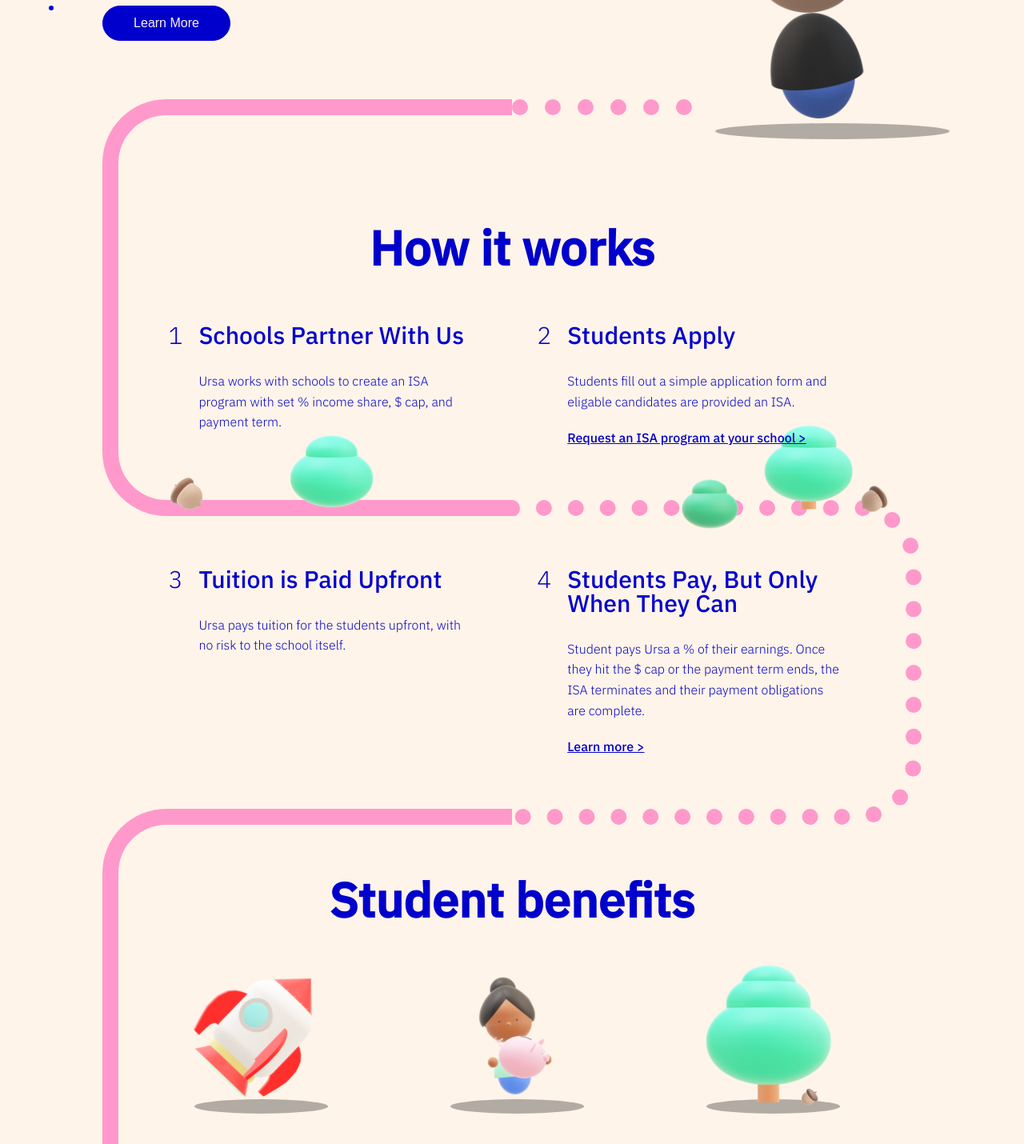
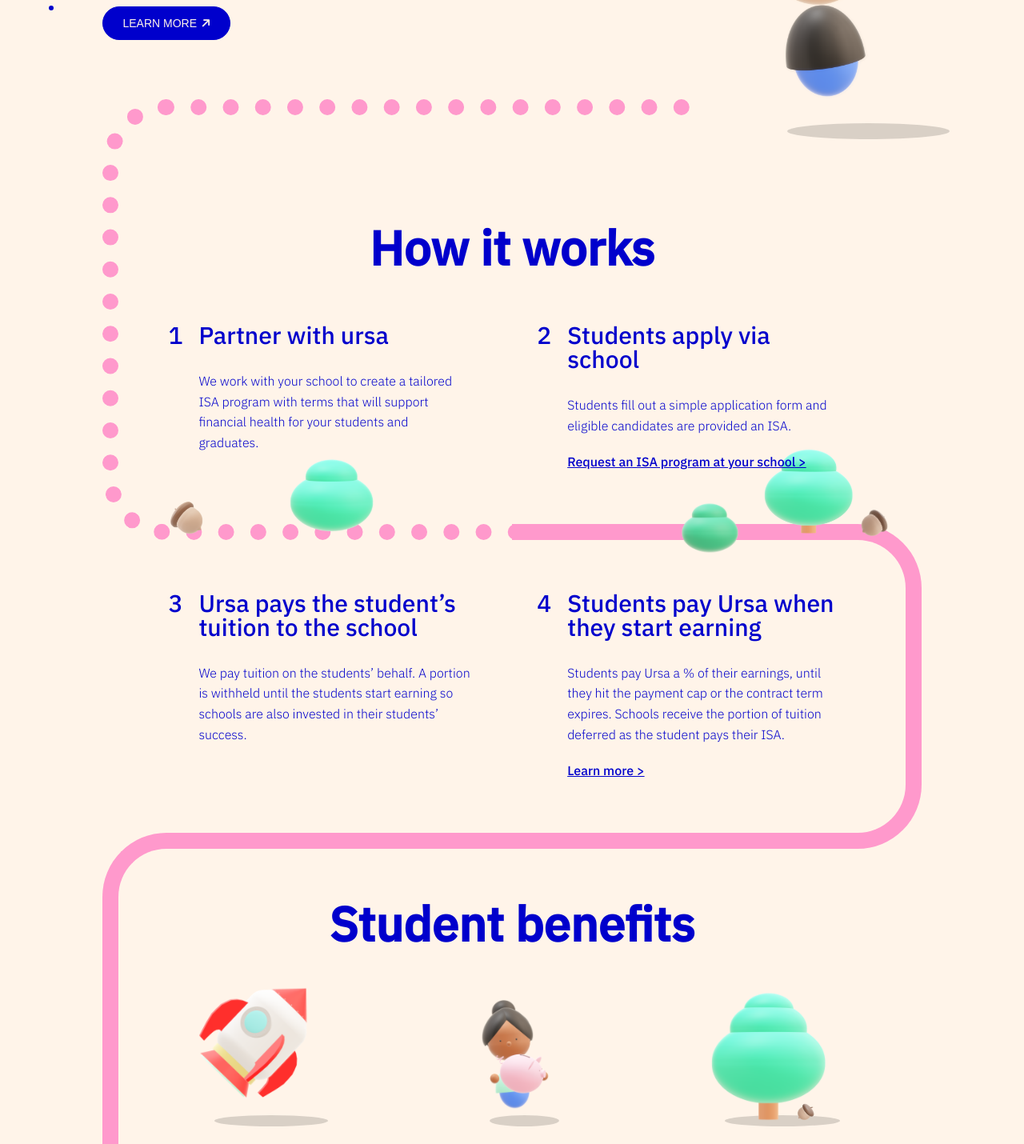
Before and after one commit to raewkl/ursa-website, a React (Create React App) app: page / in a window 1280 px wide. Shown: the part 580-2010 px from the top of the page at 80% size. Built offline with nearby package versions, Linux system fonts and the light colour scheme; no server answers.

Commit message:
working through client style changes before responsiveness

```diff
--- a/src/Components/LandingPage.js
+++ b/src/Components/LandingPage.js
@@ -14,7 +14,6 @@
 
   componentDidMount() {
     // check if in contact for initial circle position
-
     this.setState(
       {
         sectionOne: true,
@@ -87,11 +86,9 @@
     const circle = target;
     const animClasses = classes;
 
-    // if (circle) {
     animClasses.forEach(i => {
       circle.classList.remove(i);
     });
-    // }
   };
 
   circleAnimations = (vector, height) => {
@@ -220,11 +217,13 @@
                 heavy lifting <span>so you can focus on what’s important.</span>
               </p>
 
-              <button>Learn More</button>
+              <button>
+                Learn More<i className="fas fa-arrow-up"></i>
+              </button>
             </div>
 
             <div className="imgBox">
-              <img src={require("../Assets/Images/turnkey2.png")} alt="" />
+              <img src={require("../Assets/Images/student_light.png")} alt="" />
               <div className="shadow"></div>
             </div>
           </section>
@@ -237,7 +236,7 @@
               id="sectionTwoUpper"
             >
               <div className="borderOne"></div>
-              <div className="borderTwo"></div>
+              {/* <div className="borderTwo"></div> */}
               <div className="pathImgBox1">
                 <img
                   src={require("../Assets/Images/3d_acorn_light2.png")}
@@ -269,9 +268,7 @@
                 />
               </div>
 
-              <h2>
-                <em>How it works</em>
-              </h2>
+              <h2>How it works</h2>
               <ul>
                 <li>
                   <figure>
@@ -280,10 +277,11 @@
                     </div>
                     <figcaption>
                       <div className="subFig">
-                        <h3>Schools Partner With Us</h3>
+                        <h3>Partner with ursa</h3>
                         <p>
-                          Ursa works with schools to create an ISA program with
-                          set % income share, $ cap, and payment term.
+                          We work with your school to create a tailored ISA
+                          program with terms that will support financial health
+                          for your students and graduates.
                         </p>
                       </div>
                     </figcaption>
@@ -297,10 +295,10 @@
                     </div>
                     <figcaption>
                       <div className="subFig">
-                        <h3>Students Apply</h3>
+                        <h3>Students apply via school</h3>
                         <p>
                           Students fill out a simple application form and
-                          eligable candidates are provided an ISA.
+                          eligible candidates are provided an ISA.
                         </p>
                         <a href="">
                           <p>Request an ISA program at your school ></p>
@@ -325,10 +323,11 @@
                     </div>
                     <figcaption>
                       <div className="subFig">
-                        <h3>Tuition is Paid Upfront</h3>
+                        <h3>Ursa pays the student’s tuition to the school</h3>
                         <p>
-                          Ursa pays tuition for the students upfront, with no
-                          risk to the school itself.
+                          We pay tuition on the students’ behalf. A portion is
+                          withheld until the students start earning so schools
+                          are also invested in their students’ success.
                         </p>
                       </div>
                     </figcaption>
@@ -342,11 +341,12 @@
                     </div>
                     <figcaption>
                       <div className="subFig">
-                        <h3>Students Pay, But Only When They Can</h3>
+                        <h3>Students pay Ursa when they start earning</h3>
                         <p>
-                          Student pays Ursa a % of their earnings. Once they hit
-                          the $ cap or the payment term ends, the ISA terminates
-                          and their payment obligations are complete.
+                          Students pay Ursa a % of their earnings, until they
+                          hit the payment cap or the contract term expires.
+                          Schools receive the portion of tuition deferred as the
+                          student pays their ISA.
                         </p>
                         <a href="">
                           <p>Learn more ></p>
@@ -373,10 +373,11 @@
                 <figure>
                   <div className="stuImg">
                     <img
+                    className="rocket"
                       src={require("../Assets/Images/rocket.png")}
                       alt={"Ursa Logo"}
                     />
-                    <div className="shadow"></div>
+                    <div className="shadow s1"></div>
                   </div>
 
                   <figcaption>
@@ -395,7 +396,7 @@
                       src={require("../Assets/Images/piggybank.png")}
                       alt={"Ursa Logo"}
                     />
-                    <div className="shadow"></div>
+                    <div className="shadow s2"></div>
                   </div>
                   <figcaption>
                     <h3>Financing that’s always affordable</h3>
@@ -410,6 +411,7 @@
                 <figure>
                   <div className="stuImg">
                     <img
+                      className="stuTree"
                       src={require("../Assets/Images/tree.png")}
                       alt={"Ursa Logo"}
                     />
@@ -421,7 +423,7 @@
                       />
                     </div>
 
-                    <div className="shadow"></div>
+                    <div className="shadow s3"></div>
                   </div>
                   <figcaption>
                     <h3>Mentorship and career support</h3>
--- a/src/Partials/_main.scss
+++ b/src/Partials/_main.scss
@@ -31,6 +31,13 @@
 
   button {
     margin-top: 2vh;
+    // display: flex;
+    // align-items: center;
+
+    .fa-arrow-up {
+      transform: rotate(45deg);
+      margin-left: 6px;
+    }
   }
 
   .sectionOneLeft {
@@ -67,11 +74,11 @@
 
 .shadow {
   position: absolute;
-  left: 20%;
+  left: 40%;
   right: 15%;
   bottom: -10px;
   height: 20px;
-  background-color: rgba(0, 0, 0, 0.3);
+  background-color: rgba(0, 0, 0, 0.15);
   z-index: -30;
   border-radius: 50%;
 }
@@ -85,25 +92,25 @@
 
   .borderOne {
     left: 0;
-    right: 50%;
-    top: -15vh;
-    bottom: 0;
-
-    border-top: 20px solid $colorTwo;
-    border-left: 20px solid $colorTwo;
-    border-bottom: 20px solid $colorTwo;
-    border-top-left-radius: 80px;
-    border-bottom-left-radius: 80px;
-  }
-
-  .borderTwo {
-    left: 50%;
     right: 28%;
     top: -15vh;
     bottom: 0;
 
     border-top: 20px dotted $colorTwo;
+    border-left: 20px dotted $colorTwo;
+    border-bottom: 20px dotted $colorTwo;
+    border-top-left-radius: 80px;
+    border-bottom-left-radius: 80px;
   }
+
+  // .borderTwo {
+  //   left: 50%;
+  //   right: 28%;
+  //   top: -15vh;
+  //   bottom: 0;
+
+  //   border-top: 20px dotted $colorTwo;
+  // }
 
   ul {
     display: flex;
@@ -132,7 +139,7 @@
 
   .numBox {
     p {
-      font-weight: 300;
+      font-weight: 500;
       font-size: 1.5rem;
       position: relative;
       left: -20px;
@@ -206,9 +213,9 @@
     top: -20px;
     bottom: 0;
 
-    border-top: 20px dotted $colorTwo;
-    border-right: 20px dotted $colorTwo;
-    border-bottom: 20px dotted $colorTwo;
+    border-top: 20px solid $colorTwo;
+    border-right: 20px solid $colorTwo;
+    border-bottom: 20px solid $colorTwo;
     border-top-right-radius: 80px;
     border-bottom-right-radius: 80px;
   }
@@ -253,6 +260,7 @@
     width: 25%;
     display: flex;
     justify-content: center;
+    padding: 0 1%;
   }
 
   figure {
@@ -266,6 +274,7 @@
 
   p {
     font-size: 0.8rem;
+    text-align: left;
   }
 
   .stuImg {
@@ -275,16 +284,41 @@
     position: relative;
   }
 
+  .rocket {
+    position: relative;
+    bottom: 2vh;
+  }
+
+  .stuTree {
+    position: relative;
+    bottom: -5px;
+  }
+
   .stuImgAcorn {
     position: absolute;
     transform: rotate(50deg);
     width: 25px;
-    bottom: -2px;
+    bottom: -5px;
     right: 25%;
   }
 
   .shadow {
-    height: 18px;
+    height: 14px;
+  }
+
+  .s1 {
+    left: 28%;
+    right: 12%;
+  }
+
+  .s2 {
+    left: 38%;
+    right: 25%;
+  }
+
+  .s3 {
+    left: 27%;
+    right: 12%;
   }
 
   .sec3ImgBox1,
@@ -352,7 +386,7 @@
 
   .borderFive {
     right: 0;
-    left: 71%;
+    left: calc(68% + 5px);
     top: -20px;
     bottom: 72vh;
     border-top: 20px solid $colorTwo;
@@ -377,7 +411,7 @@
     border-radius: 50%;
     position: absolute;
     bottom: 72vh;
-    right: calc(29% - 10px);
+    right: calc(32% - 15px);
   }
 
   h2 {
--- a/src/Partials/_typography.scss
+++ b/src/Partials/_typography.scss
@@ -109,7 +109,14 @@
 }
 
   a p {
-    font-size: 0.8rem;
+    font-size: 0.7em;
     font-weight: 500;
     text-decoration: underline;
+    text-transform: none;
   }
+
+  a, button {
+    text-transform: uppercase;
+    font-size: 0.7rem;
+    font-weight: 500;
+  }
```
Also changed, not shown: src/Assets/Images/student_light.png (added).
